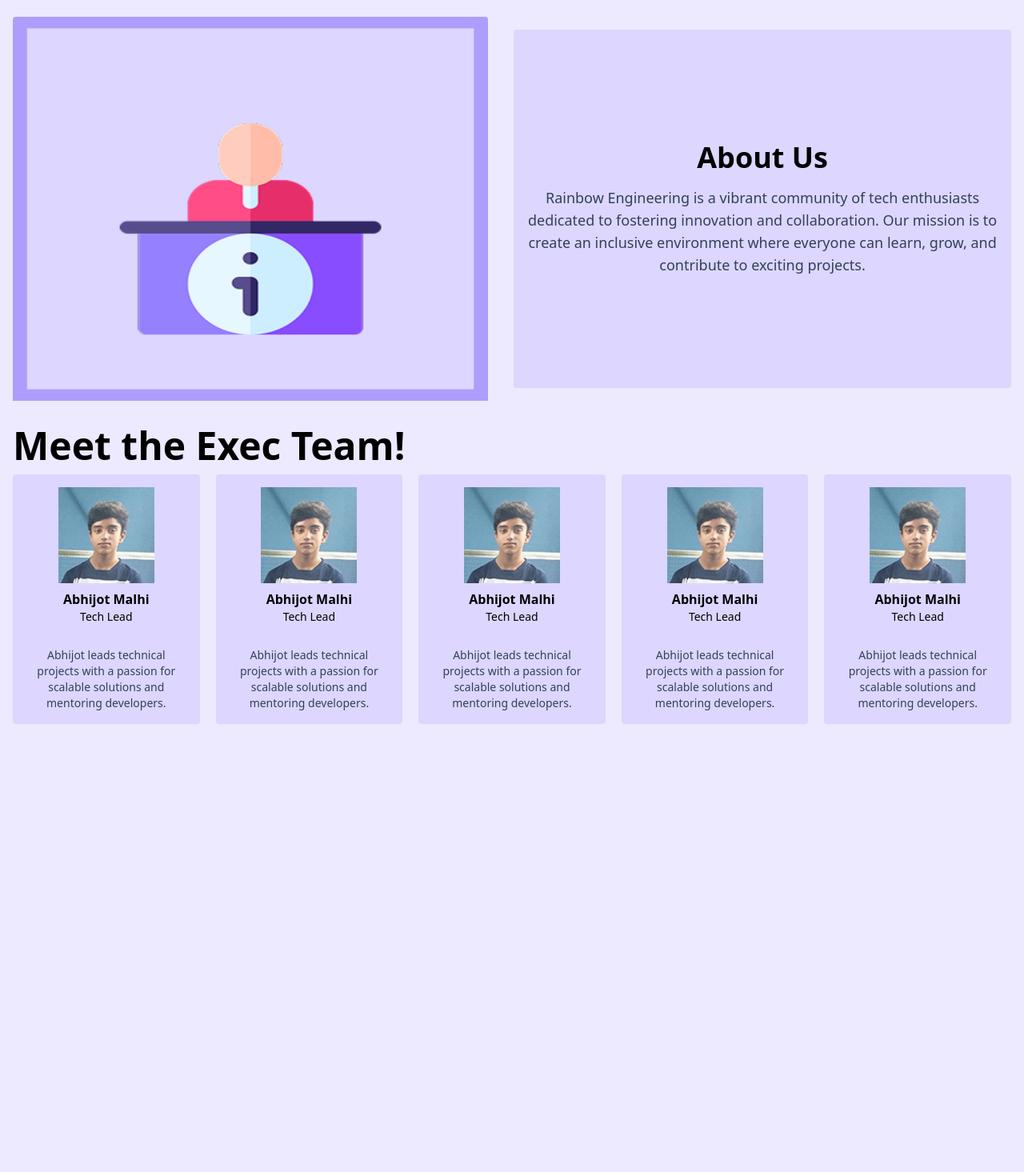
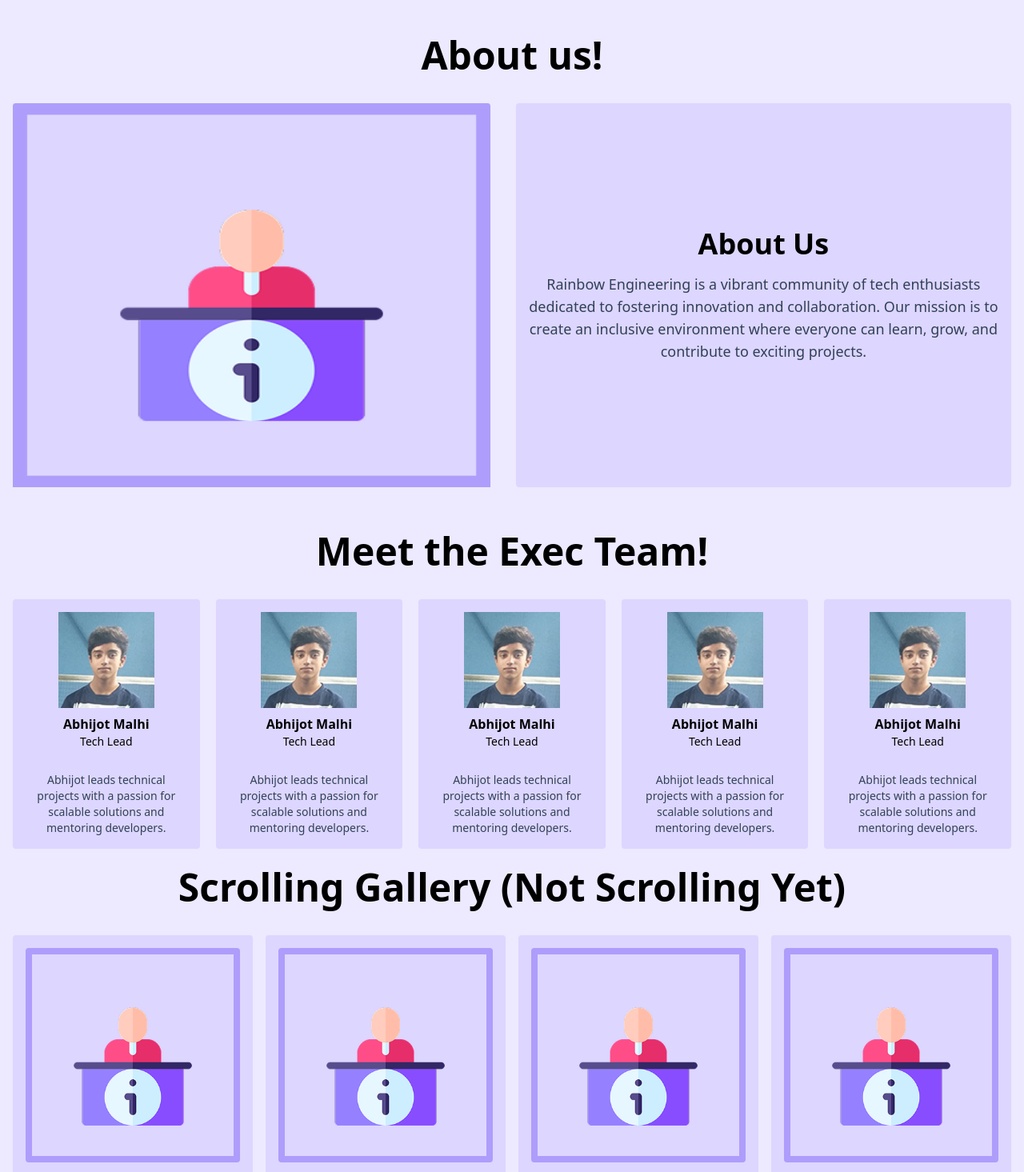
Before and after one commit to UoaWDCC/rainbow-engineering, a Next.js app: page / in a window 1280 px wide. Shown: the part 83-1548 px from the top of the page at 80% size. Before the commit the page ends 988 px from the top, so only its background shows below. Built offline with nearby package versions, Linux system fonts and the light colour scheme.

Commit message:
Scrolling Gallery Placeholder made
Added some comments for easier formatting

```diff
--- a/src/app/page.tsx
+++ b/src/app/page.tsx
@@ -1,12 +1,22 @@
 import Image from "next/image";
-
 export default function Home() {
   return (
+    <div>
 
-    <div>
+
       <div className="max-w-7xl mx-auto px-4">
-        <h1 className="text-7xl font-bold underline mb-8">Rainbow Engineering!</h1>
-        <div className="flex items-center gap-8 mb-8"> {/* div for about us (koko) */}
+
+
+        {/*================================HEADER SECTION================================*/}
+        <h1 className="text-7xl font-bold underline mb-8 text-center">Rainbow Engineering!</h1>
+
+
+
+        {/*================================ABOUT US SECTION================================*/}
+        <h2 className="text-5xl font-bold mb-3 text-center p-6">About us!</h2>
+        <div className="flex items-center gap-8 mb-8">
+
+          {/* code for about us image */}
           <div className="flex flex-col items-center text-center bg-violet-200 rounded">
             <img
             src="/about_us_temp.png"
@@ -14,16 +24,20 @@ export default function Home() {
             className="w-500 h-120 rounded-t"
           />
           </div>
-
-          <div className="flex flex-col items-center text-center bg-violet-200 p-4 py-35 rounded">
-            <h2 className="text-4xl font-semibold mb-4">About Us</h2>
-            <p className="text-lg text-slate-700">
-              Rainbow Engineering is a vibrant community of tech enthusiasts dedicated to fostering innovation and collaboration. Our mission is to create an inclusive environment where everyone can learn, grow, and contribute to exciting projects.
-            </p>
+          {/* code for about us text */}
+          <div className="flex flex-col justify-center items-center text-center bg-violet-200 w-500 h-120 p-4 rounded">
+          <h2 className="text-4xl font-semibold mb-4">About Us</h2>
+          <p className="text-lg text-slate-700 p=7">
+            Rainbow Engineering is a vibrant community of tech enthusiasts dedicated to fostering innovation and collaboration. Our mission is to create an inclusive environment where everyone can learn, grow, and contribute to exciting projects.
+          </p>
           </div>
         </div>
-        <h2 className="text-5xl font-bold mb-3">Meet the Exec Team!</h2>
+
+
+        {/*================================MEET THE EXECS================================*/}
+        <h2 className="text-5xl font-bold mb-3 text-center p-6">Meet the Exec Team!</h2>
         <div className="grid grid-cols-5 gap-5"> {/* div for meet the execs */}
+
           <div className="flex flex-col items-center text-center bg-violet-200 p-4 rounded">
             <img
               src="/exec_placeholder_image.png"
@@ -79,7 +93,53 @@ export default function Home() {
             <br></br>
             <p className="text-sm text-slate-700">Abhijot leads technical projects with a passion for scalable solutions and mentoring developers.</p>
           </div>
+
         </div>
+
+
+        {/*================================SCROLLING GALLERY================================*/}
+        <h2 className="text-5xl font-bold mb-3 text-center p-6">Scrolling Gallery (Not Scrolling Yet)</h2>
+        {/* placeholder images till we figure out how to do this */}
+        <div className="grid grid-cols-4 gap-4 mb-8">
+          {/* Gallery Image 1 */}
+          <div className="bg-violet-200 p-4 rounded">
+            <img
+              src="/about_us_temp.png"
+              alt="Gallery Image 1"
+              className="w-full h-auto rounded"
+            />
+          </div>
+          {/* Gallery Image 2 */}
+          <div className="bg-violet-200 p-4 rounded">
+            <img
+              src="/about_us_temp.png"
+              alt="Gallery Image 2"
+              className="w-full h-auto rounded"
+            />
+          </div>
+          {/* Gallery Image 3 */}
+          <div className="bg-violet-200 p-4 rounded">
+            <img
+              src="/about_us_temp.png"
+              alt="Gallery Image 3"
+              className="w-full h-auto rounded"
+            />
+          </div>
+          {/* Gallery Image 4 */}
+          <div className="bg-violet-200 p-4 rounded">
+            <img
+              src="/about_us_temp.png"
+              alt="Gallery Image 4"
+              className="w-full h-auto rounded"
+            />
+
+          </div>
+
+
+
+        </div>
+
+
       </div>
     </div>
   );
```
